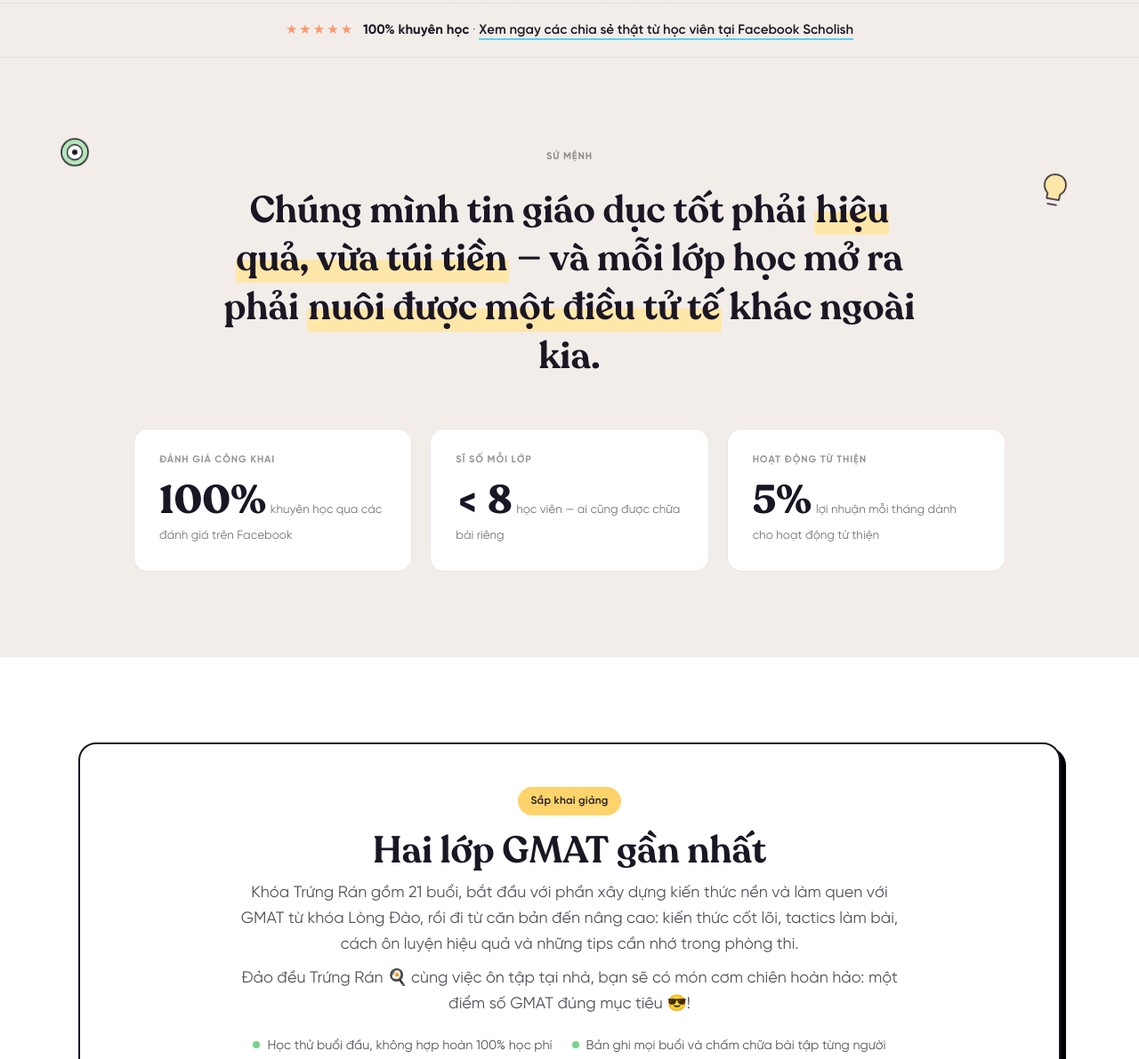
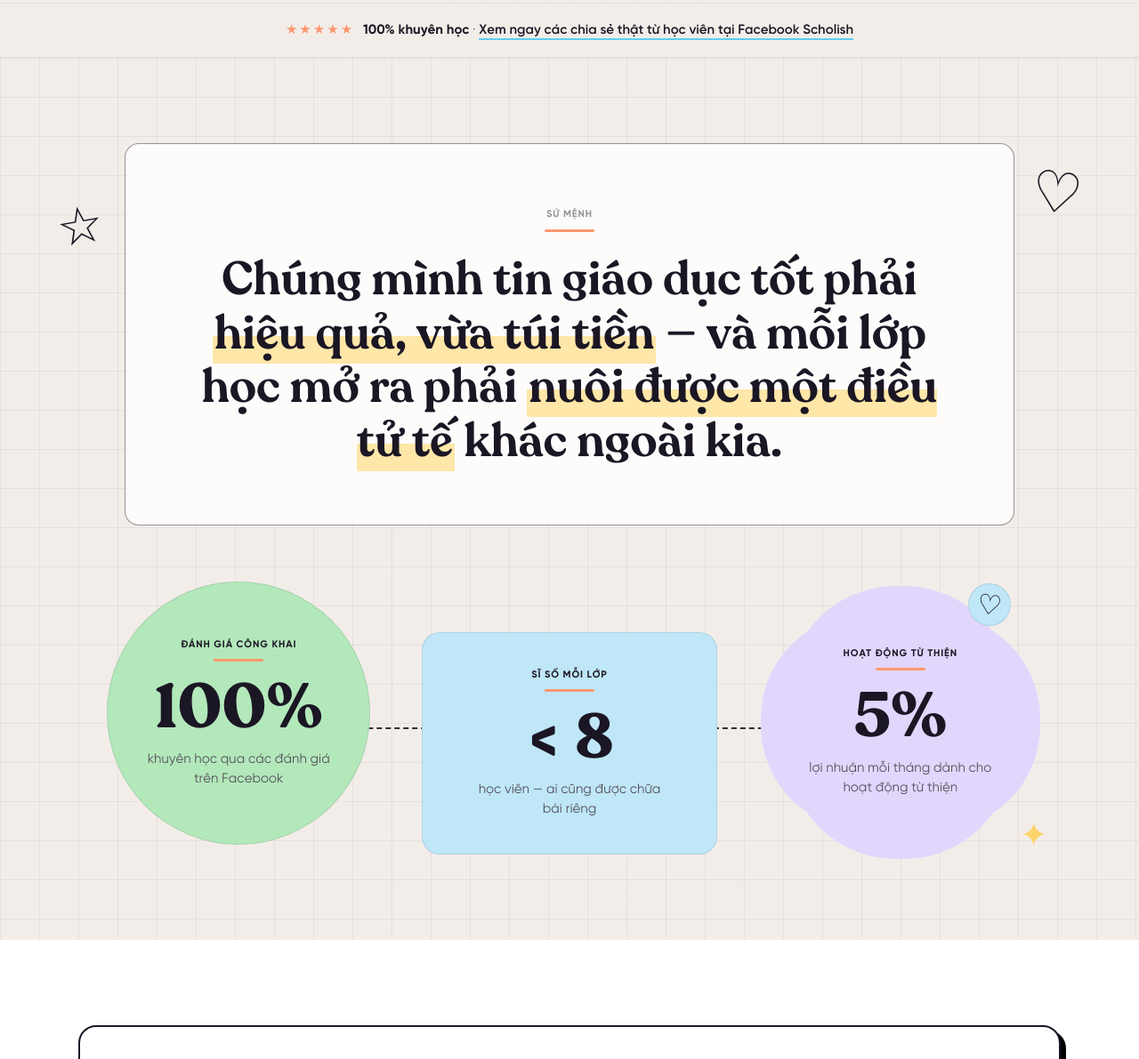
Before and after one commit to Suity59/scholish-website, a plain HTML site: page index.html in a window 1280 px wide. Shown: the part 1147-2338 px from the top of the page at 89% size. Drawn offline with Linux system fonts and the light colour scheme.

Commit message:
Redesign mission section

```diff
--- a/css/style.css
+++ b/css/style.css
@@ -345,23 +345,163 @@ a.exam-pick--thinking { --exam-bg: #E9DFFD; --exam-accent: var(--lavender); }
 .rating-strip strong { font-weight: 700; color: var(--fg-1); }
 .rating-strip .stars { color: var(--coral); letter-spacing: 2px; margin-right: 6px; }
 
-/* Mission statement — centered, highlight vàng */
-.mission-block { text-align: center; max-width: 780px; margin-inline: auto; }
-.mission-block .microcaps { display: inline-flex; align-items: center; gap: 8px; }
+/* Mission notebook collage */
+.mission-section {
+  position: relative;
+  overflow: hidden;
+  background-color: var(--bg-3);
+  background-image:
+    linear-gradient(var(--rowline) 1px, transparent 1px),
+    linear-gradient(90deg, var(--rowline) 1px, transparent 1px);
+  background-size: 44px 44px;
+}
+.mission-layout { position: relative; }
+.mission-block {
+  max-width: 1000px;
+  margin-inline: auto;
+  padding: clamp(2.25rem, 5vw, 4.25rem) clamp(1.5rem, 6vw, 5rem);
+  text-align: center;
+  background: rgba(255, 255, 255, 0.82);
+  border: 1px solid rgba(27, 22, 36, 0.46);
+  border-radius: 16px;
+}
+.mission-block .microcaps {
+  display: inline-flex;
+  flex-direction: column;
+  align-items: center;
+  gap: 7px;
+}
+.mission-block .microcaps::after,
+.stat-card .microcaps::after {
+  content: "";
+  width: 56px;
+  height: 3px;
+  border-radius: 999px;
+  background: var(--coral);
+}
 .mission-block h2 {
-  font-size: var(--fs-sub); line-height: 1.3; margin-top: 18px; font-weight: 600;
+  max-width: 880px;
+  margin: 22px auto 0;
+  font-size: clamp(2rem, 4.1vw, 3.85rem);
+  line-height: 1.16;
+  font-weight: 600;
 }
 
-/* Stat cards — kiểu Magoosh */
-.stat-cards { display: grid; grid-template-columns: repeat(3, 1fr); gap: 20px; max-width: 980px; margin: clamp(2rem, 5vw, 3.5rem) auto 0; }
-.stat-card { padding: 26px 28px; text-align: left; }
-.stat-card .microcaps { display: block; margin-bottom: 10px; }
+.stat-cards {
+  position: relative;
+  display: grid;
+  grid-template-columns: 1fr 1.12fr 1fr;
+  align-items: center;
+  gap: clamp(2rem, 4.5vw, 4.25rem);
+  max-width: 1040px;
+  margin: clamp(2.5rem, 6vw, 4.5rem) auto 0;
+}
+.stat-cards::before {
+  content: "";
+  position: absolute;
+  left: 10%;
+  right: 8%;
+  top: 52%;
+  border-top: 2px dashed var(--fg-1);
+  opacity: 0.9;
+}
+.stat-card {
+  position: relative;
+  z-index: 1;
+  display: flex;
+  flex-direction: column;
+  align-items: center;
+  justify-content: center;
+  min-width: 0;
+  padding: 34px 28px;
+  text-align: center;
+  border: 1px solid var(--hairline);
+  color: var(--fg-1);
+}
+.stat-card .microcaps {
+  display: flex;
+  flex-direction: column;
+  align-items: center;
+  gap: 7px;
+  margin-bottom: 14px;
+  color: var(--fg-1);
+}
 .stat-card .stat__value {
-  font-family: var(--font-heading); font-weight: 700;
-  font-size: clamp(2rem, 3.5vw, 2.875rem); line-height: 1.1;
+  display: block;
+  font-family: var(--font-heading);
+  font-weight: 700;
+  font-size: clamp(3.25rem, 5.5vw, 5rem);
+  line-height: 1;
   font-variant-numeric: tabular-nums;
 }
-.stat-card .stat__note { font-size: 13.5px; color: var(--fg-3); margin-top: 6px; }
+.stat-card .stat__note {
+  max-width: 220px;
+  margin-top: 14px;
+  font-size: 15px;
+  line-height: 1.5;
+  color: var(--fg-2);
+}
+.stat-card--circle {
+  aspect-ratio: 1;
+  border-radius: 50%;
+  margin-top: -20px;
+  background: var(--mint-soft);
+}
+.stat-card--ticket {
+  min-height: 250px;
+  border-radius: 20px;
+  margin-top: 48px;
+  background: var(--sky-soft);
+}
+.stat-card--sticker {
+  isolation: isolate;
+  min-height: 290px;
+  border: 0;
+  background: transparent;
+}
+.stat-card--sticker::before,
+.stat-card--sticker::after {
+  content: "";
+  position: absolute;
+  z-index: -1;
+  background: var(--lavender-soft);
+}
+.stat-card--sticker::before {
+  inset: 8% -3%;
+  border-radius: 38% / 48%;
+}
+.stat-card--sticker::after {
+  inset: -3% 8%;
+  border-radius: 48% / 38%;
+}
+.stat-card__heart {
+  position: absolute;
+  top: -11px;
+  right: 8%;
+  display: grid;
+  width: 48px;
+  height: 48px;
+  place-items: center;
+  z-index: 2;
+  border: 1px solid var(--hairline);
+  border-radius: 50%;
+  background: var(--sky-soft);
+  font-family: var(--font-heading);
+  font-size: 31px;
+  line-height: 1;
+  transform: rotate(8deg);
+}
+.mission-doodle {
+  position: absolute;
+  z-index: 0;
+  color: var(--fg-1);
+  font-family: var(--font-heading);
+  line-height: 1;
+  pointer-events: none;
+}
+.mission-doodle--star { top: 16%; left: 5%; font-size: 58px; transform: rotate(-10deg); }
+.mission-doodle--heart { top: 12%; right: 5%; font-size: 64px; transform: rotate(8deg); }
+.mission-doodle--spark { right: 8%; bottom: 10%; font-size: 38px; color: var(--yellow); }
 
 /* ---------- Sections ---------- */
 .section { padding-block: var(--sp-section); }
@@ -951,6 +1091,7 @@ body.has-open-dialog { overflow: hidden; }
 
 /* Chỉ hiện minh họa hai bên khi viewport đủ rộng để không chạm vào dải giá trị */
 @media (max-width: 1500px) { .notioly--hero { display: none; } }
+@media (max-width: 1100px) { .mission-doodle { display: none; } }
 @media (max-width: 900px) { .doodle { display: none; } }
 
 @media (prefers-reduced-motion: reduce) {
@@ -967,6 +1108,9 @@ body.has-open-dialog { overflow: hidden; }
   .wall, .feature-grid { grid-template-columns: 1fr 1fr; }
   .footer__grid { grid-template-columns: 1fr 1fr; }
   .exam-picker { grid-template-columns: 1fr; max-width: 480px; }
+  .stat-cards { gap: 24px; }
+  .stat-card { padding: 28px 20px; }
+  .stat-card .stat__note { font-size: 14px; }
 }
 @media (max-width: 767px) {
   .nav__links {
@@ -990,6 +1134,16 @@ body.has-open-dialog { overflow: hidden; }
   .hero-value::before { top: -1px; left: 0; width: 28px; }
 
   .wall, .feature-grid, .stat-cards, .compare, .upcoming__classes { grid-template-columns: 1fr; }
+  .mission-section { background-size: 32px 32px; }
+  .mission-block { padding: 30px 20px 34px; }
+  .mission-block h2 { font-size: clamp(1.65rem, 8vw, 2.25rem); line-height: 1.22; }
+  .stat-cards { gap: 26px; max-width: 360px; margin-top: 34px; }
+  .stat-cards::before { display: none; }
+  .stat-card { width: 100%; margin: 0; min-height: 0; padding: 34px 24px; }
+  .stat-card--circle { width: min(100%, 310px); justify-self: center; }
+  .stat-card--ticket { min-height: 230px; }
+  .stat-card--sticker { min-height: 280px; }
+  .stat-card .stat__value { font-size: clamp(3.5rem, 20vw, 5rem); }
   .course-hero__grid { grid-template-columns: 1fr; }
   .footer__grid { grid-template-columns: 1fr; gap: 28px; }
   .card--anchor { box-shadow: 4px 4px 0 #000; }
--- a/index.html
+++ b/index.html
@@ -103,29 +103,29 @@
     <strong>100% khuyên học</strong> · <a href="https://www.facebook.com/scholish" class="link-sky">Xem ngay các chia sẻ thật từ học viên tại Facebook Scholish</a>
   </div>
 
-  <!-- ============ MISSION + STATS (kiểu Magoosh) ============ -->
-  <section class="section pos-rel" id="ve-scholish">
-    <div class="decor" aria-hidden="true">
-      <svg class="doodle" style="top: 14%; left: 5%; --dur: 9s; --r: -5deg;" width="40" height="40" viewBox="0 0 40 40" fill="none"><circle cx="20" cy="20" r="15" fill="#B3E8BB" stroke="#1B1624" stroke-width="1.5"/><circle cx="20" cy="20" r="8.5" fill="#FFFFFF" stroke="#1B1624" stroke-width="1.3"/><circle cx="20" cy="20" r="3" fill="#1B1624"/></svg>
-      <svg class="doodle" style="top: 20%; right: 6%; --dur: 8s; --delay: 0.7s; --r: 8deg;" width="36" height="44" viewBox="0 0 36 44" fill="none"><path d="M11 27c-3-2.5-5-6-5-10C6 10 11 5 18 5s12 5 12 12c0 4-2 7.5-5 10v6H11v-6z" fill="#FEE7A8" stroke="#1B1624" stroke-width="1.5" stroke-linejoin="round"/><path d="M13 39h10" stroke="#1B1624" stroke-width="1.5" stroke-linecap="round"/></svg>
-    </div>
-    <div class="container" style="position: relative;">
+  <!-- ============ MISSION + IMPACT ============ -->
+  <section class="section mission-section" id="ve-scholish">
+    <div class="mission-doodle mission-doodle--star" aria-hidden="true">☆</div>
+    <div class="mission-doodle mission-doodle--heart" aria-hidden="true">♡</div>
+    <div class="mission-doodle mission-doodle--spark" aria-hidden="true">✦</div>
+    <div class="container mission-layout">
       <div class="mission-block reveal">
         <span class="microcaps">Sứ mệnh</span>
         <h2>Chúng mình tin giáo dục tốt phải <span class="hl-yellow">hiệu quả, vừa túi tiền</span> — và mỗi lớp học mở ra phải <span class="hl-yellow">nuôi được một điều tử tế</span> khác ngoài kia.</h2>
       </div>
       <div class="stat-cards">
-        <div class="card stat-card reveal">
+        <div class="stat-card stat-card--circle reveal">
           <span class="microcaps">Đánh giá công khai</span>
           <span class="stat__value num"><span data-count="100">100</span>%</span>
           <span class="stat__note">khuyên học qua các đánh giá trên Facebook</span>
         </div>
-        <div class="card stat-card reveal">
+        <div class="stat-card stat-card--ticket reveal">
           <span class="microcaps">Sĩ số mỗi lớp</span>
           <span class="stat__value num">&lt; <span data-count="8">8</span></span>
           <span class="stat__note">học viên — ai cũng được chữa bài riêng</span>
         </div>
-        <div class="card stat-card reveal">
+        <div class="stat-card stat-card--sticker reveal">
+          <span class="stat-card__heart" aria-hidden="true">♡</span>
           <span class="microcaps">Hoạt động từ thiện</span>
           <span class="stat__value num"><span data-count="5">5</span>%</span>
           <span class="stat__note">lợi nhuận mỗi tháng dành cho hoạt động từ thiện</span>
```
